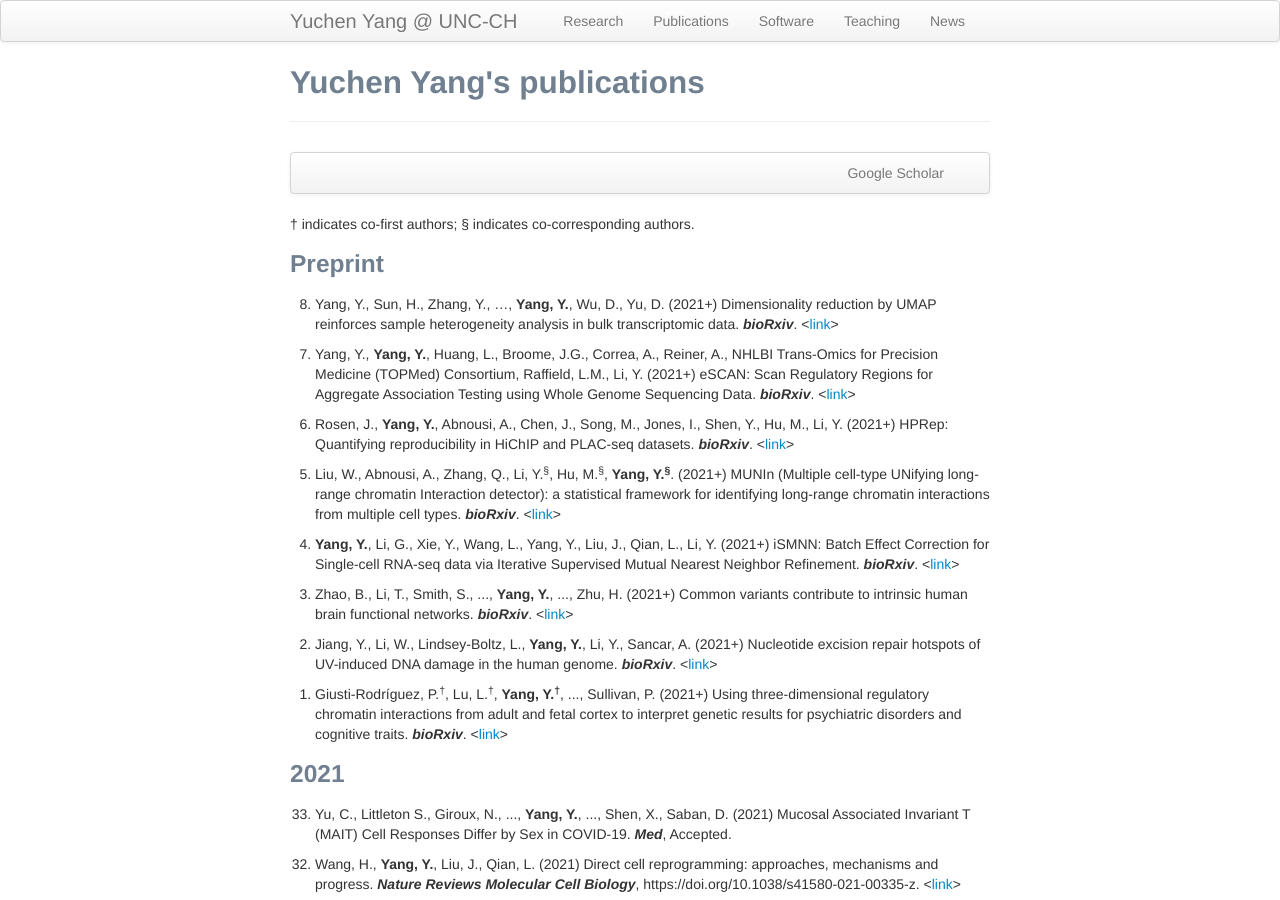
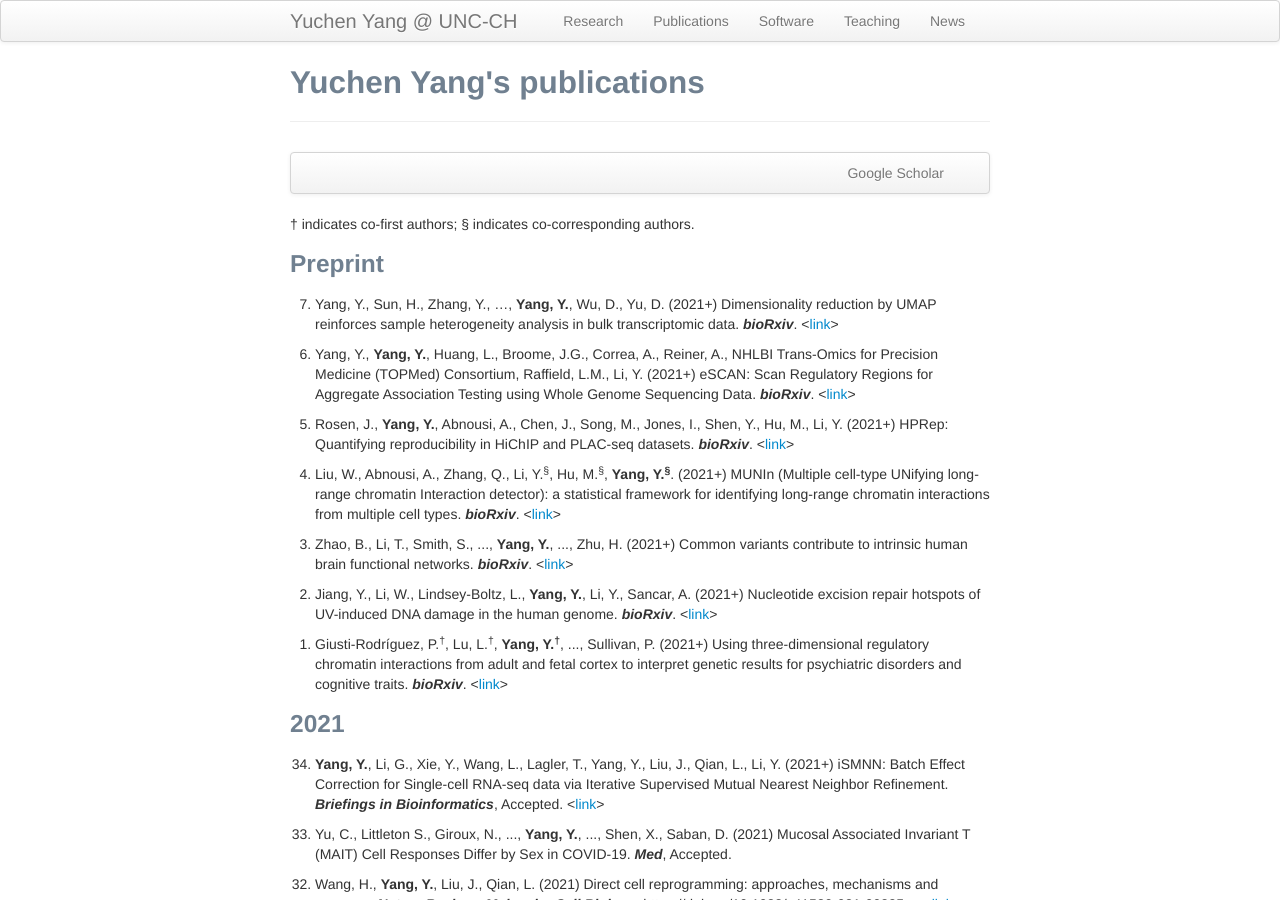
Before and after one commit to yycunc/yycunc.github.io, a Jekyll site: the page built from pages/pubs.md, in a window 1280 px wide and 900 px high. Built offline with Jekyll 4.4.1, drawn with Linux system fonts in a browser that asks for light colours; part of the change alters nothing that is shown.

Commit message:
Update pubs.md

```diff
--- a/pages/pubs.md
+++ b/pages/pubs.md
@@ -14,15 +14,13 @@ title: Yuchen Yang's publications
 &dagger; indicates co-first authors; &sect; indicates co-corresponding authors.
 
 ### Preprint
-<ol start="8"> <li> Yang, Y., Sun, H., Zhang, Y., …, <b>Yang, Y.</b>, Wu, D., Yu, D. (2021+) Dimensionality reduction by UMAP reinforces sample heterogeneity analysis in bulk transcriptomic data. <i><b>bioRxiv</b></i>. <<a href="https://doi.org/10.1101/2021.01.12.426467">link</a>></li></ol>
+<ol start="7"> <li> Yang, Y., Sun, H., Zhang, Y., …, <b>Yang, Y.</b>, Wu, D., Yu, D. (2021+) Dimensionality reduction by UMAP reinforces sample heterogeneity analysis in bulk transcriptomic data. <i><b>bioRxiv</b></i>. <<a href="https://doi.org/10.1101/2021.01.12.426467">link</a>></li></ol>
 
-<ol start="7"> <li> Yang, Y., <b>Yang, Y.</b>, Huang, L., Broome, J.G., Correa, A., Reiner, A., NHLBI Trans-Omics for Precision Medicine (TOPMed) Consortium, Raffield, L.M., Li, Y. (2021+) eSCAN: Scan Regulatory Regions for Aggregate Association Testing using Whole Genome Sequencing Data. <i><b>bioRxiv</b></i>. <<a href="https://www.biorxiv.org/content/10.1101/2020.11.30.405266v1">link</a>></li></ol>
+<ol start="6"> <li> Yang, Y., <b>Yang, Y.</b>, Huang, L., Broome, J.G., Correa, A., Reiner, A., NHLBI Trans-Omics for Precision Medicine (TOPMed) Consortium, Raffield, L.M., Li, Y. (2021+) eSCAN: Scan Regulatory Regions for Aggregate Association Testing using Whole Genome Sequencing Data. <i><b>bioRxiv</b></i>. <<a href="https://www.biorxiv.org/content/10.1101/2020.11.30.405266v1">link</a>></li></ol>
 
-<ol start="6"> <li> Rosen, J., <b>Yang, Y.</b>, Abnousi, A., Chen, J., Song, M., Jones, I., Shen, Y., Hu, M., Li, Y. (2021+) HPRep: Quantifying reproducibility in HiChIP and PLAC-seq datasets. <i><b>bioRxiv</b></i>. <<a href="https://www.biorxiv.org/content/10.1101/2020.11.23.394239v1">link</a>></li></ol>
+<ol start="5"> <li> Rosen, J., <b>Yang, Y.</b>, Abnousi, A., Chen, J., Song, M., Jones, I., Shen, Y., Hu, M., Li, Y. (2021+) HPRep: Quantifying reproducibility in HiChIP and PLAC-seq datasets. <i><b>bioRxiv</b></i>. <<a href="https://www.biorxiv.org/content/10.1101/2020.11.23.394239v1">link</a>></li></ol>
 
-<ol start="5"> <li> Liu, W., Abnousi, A., Zhang, Q., Li, Y.<sup>&sect;</sup>, Hu, M.<sup>&sect;</sup>, <b>Yang, Y.<sup>&sect;</sup></b>. (2021+) MUNIn (Multiple cell-type UNifying long-range chromatin Interaction detector): a statistical framework for identifying long-range chromatin interactions from multiple cell types. <i><b>bioRxiv</b></i>. <<a href="https://www.biorxiv.org/content/10.1101/2020.11.12.380782v1">link</a>></li></ol>
-
-<ol start="4"> <li> <b>Yang, Y.</b>, Li, G., Xie, Y., Wang, L., Yang, Y., Liu, J., Qian, L., Li, Y. (2021+) iSMNN: Batch Effect Correction for Single-cell RNA-seq data via Iterative Supervised Mutual Nearest Neighbor Refinement. <i><b>bioRxiv</b></i>. <<a href="https://www.biorxiv.org/content/10.1101/2020.11.09.375659v1?rss=1">link</a>></li></ol>
+<ol start="4"> <li> Liu, W., Abnousi, A., Zhang, Q., Li, Y.<sup>&sect;</sup>, Hu, M.<sup>&sect;</sup>, <b>Yang, Y.<sup>&sect;</sup></b>. (2021+) MUNIn (Multiple cell-type UNifying long-range chromatin Interaction detector): a statistical framework for identifying long-range chromatin interactions from multiple cell types. <i><b>bioRxiv</b></i>. <<a href="https://www.biorxiv.org/content/10.1101/2020.11.12.380782v1">link</a>></li></ol>
 
 <ol start="3"> <li> Zhao, B., Li, T., Smith, S., ..., <b>Yang, Y.</b>, ..., Zhu, H. (2021+) Common variants contribute to intrinsic human brain functional networks. <i><b>bioRxiv</b></i>. <<a href="https://www.biorxiv.org/content/10.1101/2020.07.30.229914v2.full">link</a>></li></ol>
 
@@ -31,6 +29,8 @@ title: Yuchen Yang's publications
 <ol start="1"> <li>Giusti-Rodríguez, P.<sup>&dagger;</sup>, Lu, L.<sup>&dagger;</sup>, <b>Yang, Y.<sup>&dagger;</sup></b>, ..., Sullivan, P. (2021+) Using three-dimensional regulatory chromatin interactions from adult and fetal cortex to interpret genetic results for psychiatric disorders and cognitive traits. <i><b>bioRxiv</b></i>. <<a href="https://www.biorxiv.org/content/10.1101/406330v1.full">link</a>></li></ol>
 
 ### 2021
+<ol start="34"> <li> <b>Yang, Y.</b>, Li, G., Xie, Y., Wang, L., Lagler, T., Yang, Y., Liu, J., Qian, L., Li, Y. (2021+) iSMNN: Batch Effect Correction for Single-cell RNA-seq data via Iterative Supervised Mutual Nearest Neighbor Refinement. <i><b>Briefings in Bioinformatics</b></i>, Accepted. <<a href="https://www.biorxiv.org/content/10.1101/2020.11.09.375659v1?rss=1">link</a>></li></ol>
+
 <ol start="33"> <li>Yu, C., Littleton S., Giroux, N., ..., <b>Yang, Y.</b>, ..., Shen, X., Saban, D. (2021) Mucosal Associated Invariant T (MAIT) Cell Responses Differ by Sex in COVID-19. <i><b>Med</b></i>, Accepted.</li></ol>
 
 <ol start="32"> <li>Wang, H., <b>Yang, Y.</b>, Liu, J., Qian, L. (2021) Direct cell reprogramming: approaches, mechanisms and progress. <i><b>Nature Reviews Molecular Cell Biology</b></i>, https://doi.org/10.1038/s41580-021-00335-z. <<a href="https://www.nature.com/articles/s41580-021-00335-z#citeas">link</a>></li></ol>
```
